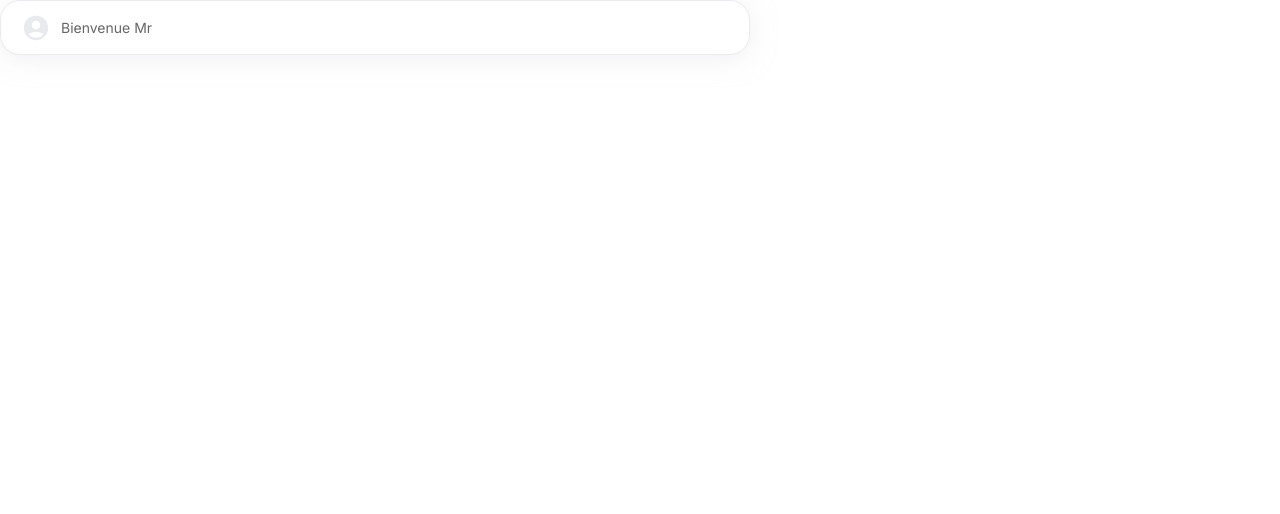
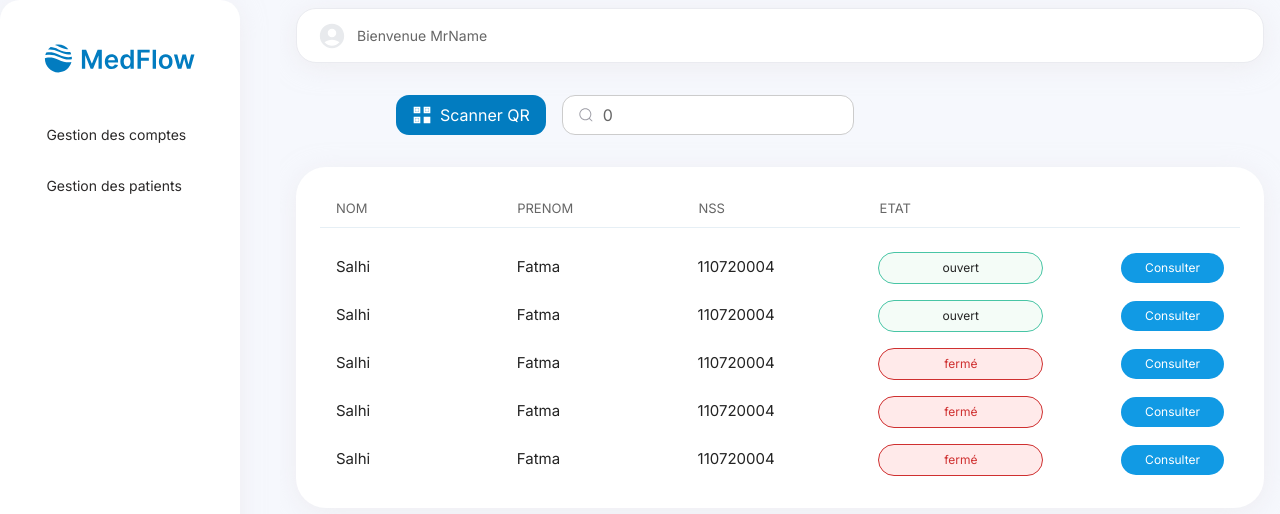
Before and after one commit to akaFatma/MedFlow, an Angular app in the folder frontend/: page /test in a window 1280 px wide. Shown: the top 514 px of the page. Built offline with nearby package versions, Linux system fonts and the light colour scheme; no server answers.

Commit message:
updated Medecin landing page

```diff
--- a/frontend/src/app/app.routes.ts
+++ b/frontend/src/app/app.routes.ts
@@ -1,9 +1,7 @@
 import { Routes } from '@angular/router';
-import { ConsulterDPIPovPatientComponent } from './pages/consulter-dpipov-patient/consulter-dpipov-patient.component';
-import { SuccessNotifComponent } from './components/success-notif/success-notif.component';
-import { BienvenuComponentComponent } from './components/bienvenu-component/bienvenu-component.component';
+import { MedecinLandingPageComponent } from './pages/medecin-landing-page/medecin-landing-page.component';
 
 export const routes: Routes = [
-  { path: 'test', component : BienvenuComponentComponent },
+  { path: 'test', component : MedecinLandingPageComponent },
 
 ];
--- a/frontend/src/app/components/bienvenu-component/bienvenu-component.component.scss
+++ b/frontend/src/app/components/bienvenu-component/bienvenu-component.component.scss
@@ -1,5 +1,5 @@
 .welcome-container {
-    width: 750px;
+    width: 100%;
     min-height: 55px;
     display: flex;
     align-items: center;
--- a/frontend/src/app/components/medecin-table/medecin-table.component.scss
+++ b/frontend/src/app/components/medecin-table/medecin-table.component.scss
@@ -3,7 +3,7 @@
     background-color: white;
     border-radius: 30px;
     box-shadow: 0px 4px 24px rgba(231, 228, 232, 0.5);
-    width: 80%;
+    width: 100%;
     margin: auto;
   }
 
@@ -15,7 +15,7 @@
     margin-bottom: 16px;
     color: #666666;
     border-bottom: 1.5px solid #E6EFF5;
-    font-size: 15px;
+    font-size: 13px;
 }
 
 .consultation-row {
--- a/frontend/src/app/components/search-bar/search-bar.component.scss
+++ b/frontend/src/app/components/search-bar/search-bar.component.scss
@@ -1,8 +1,7 @@
 .search-bar {
   display: flex;
   gap: 1rem;
-  padding: 1rem;
-  width: 40%;
+  width: 90%;
 }
 
 .search-input {
--- a/frontend/src/app/pages/medecin-landing-page/medecin-landing-page.component.html
+++ b/frontend/src/app/pages/medecin-landing-page/medecin-landing-page.component.html
@@ -1 +1,13 @@
-<p>medecin-landing-page works!</p>
+<!-- medecin-landing.component.html -->
+<div class="landing-container">
+    <app-side-bar></app-side-bar>
+
+    <main class="main-content">
+      <app-bienvenu-component [userName]="currentUser"></app-bienvenu-component>
+      <app-search-bar
+        (search)="onSearch($event)"
+        (scanQR)="onScanQR()">
+      </app-search-bar>
+      <app-medecin-table ></app-medecin-table>
+    </main>
+  </div>
--- a/frontend/src/app/pages/medecin-landing-page/medecin-landing-page.component.scss
+++ b/frontend/src/app/pages/medecin-landing-page/medecin-landing-page.component.scss
@@ -0,0 +1,43 @@
+
+.landing-container {
+    display: grid;
+    grid-template-columns: 280px 1fr;
+    min-height: 100vh;
+    background-color: #F6F8FD;
+    @media (max-width: 768px) {
+      grid-template-columns: 1fr;
+    }
+  }
+
+  .main-content {
+    padding-left: 1rem;
+    padding-right: 1rem;
+    padding-bottom: 1rem;
+    padding-top: 0.5rem;
+    display: flex;
+    flex-direction: column;
+    gap: 2rem;
+    overflow-x: auto;
+    background-color: #F6F8FD;
+
+    @media (max-width: 768px) {
+      padding: 1rem;
+    }
+  }
+
+  :host {
+    display: contents;
+  }
+
+  * {
+    margin: 0;
+    padding: 0;
+    box-sizing: border-box;
+  }
+  app-bienvenu-component {
+    margin-bottom: 0;
+   }
+   app-search-bar{
+    margin : 0 100px ;
+    padding: 0;
+   }
--- a/frontend/src/app/pages/medecin-landing-page/medecin-landing-page.component.ts
+++ b/frontend/src/app/pages/medecin-landing-page/medecin-landing-page.component.ts
@@ -1,11 +1,32 @@
+import { CommonModule } from '@angular/common';
 import { Component } from '@angular/core';
+import { SideBarComponent } from '../../components/side-bar/side-bar.component';
+import { BienvenuComponentComponent } from '../../components/bienvenu-component/bienvenu-component.component';
+import { SearchBarComponent } from '../../components/search-bar/search-bar.component';
+import { MedecinTableComponent } from '../../components/medecin-table/medecin-table.component';
 
 @Component({
   selector: 'app-medecin-landing-page',
-  imports: [],
+  imports: [
+    CommonModule,
+    SideBarComponent,
+    BienvenuComponentComponent,
+    SearchBarComponent,
+    MedecinTableComponent
+  ],
   templateUrl: './medecin-landing-page.component.html',
   styleUrl: './medecin-landing-page.component.scss'
 })
 export class MedecinLandingPageComponent {
 
+  currentUser = 'Name'; //hna idk how to get the username
+  searchTerm: number =0 ;
+
+  onSearch(value: number) {
+    this.searchTerm = value;
+  }
+
+  onScanQR() {
+   //hna idk
+  }
 }
```
